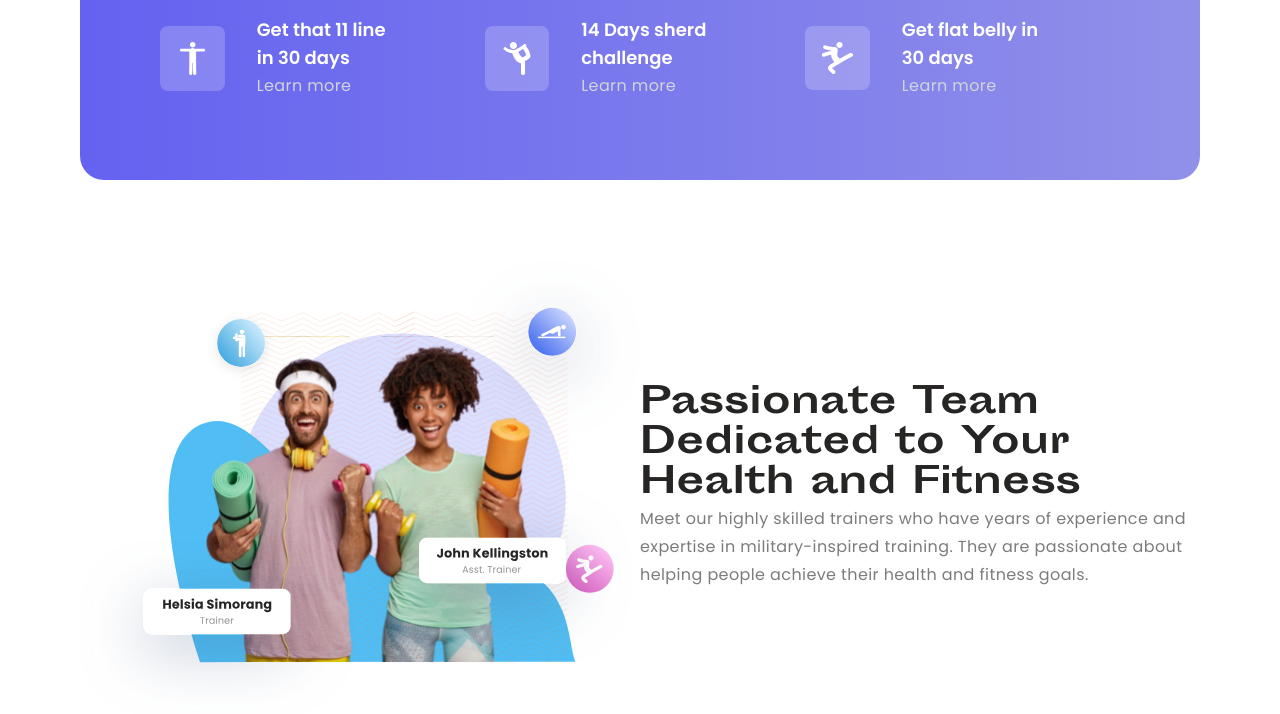
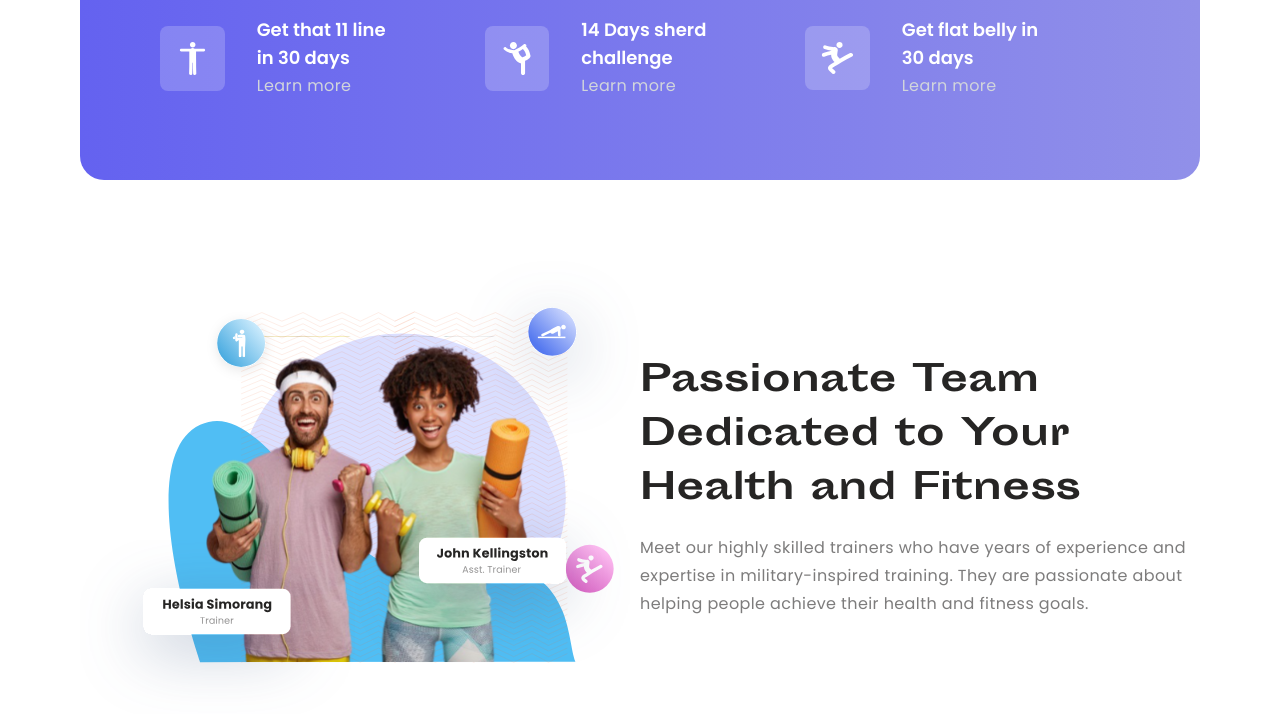
Before and after one commit to sohanemon/helsia-bootcamp, a Next.js app: page / in a window 1280 px wide. Shown: the part 915-1629 px from the top of the page. Built offline with nearby package versions, Linux system fonts and the light colour scheme.

Commit message:
Jun 14, 2023, 11:52 PM

```diff
--- a/src/app/text-&-image.tsx
+++ b/src/app/text-&-image.tsx
@@ -17,7 +17,7 @@ export default function TextImage({
     <section className='grid items-center grid-cols-2'>
       <Image src={src} alt='people image' width={590} height={444} />
       <div>
-        <Heading className='text-4xl'>{heading}</Heading>
+        <Heading className='mb-4 text-4xl leading-normal'>{heading}</Heading>
         <GrayText>{grayText}</GrayText>
       </div>
     </section>
```
